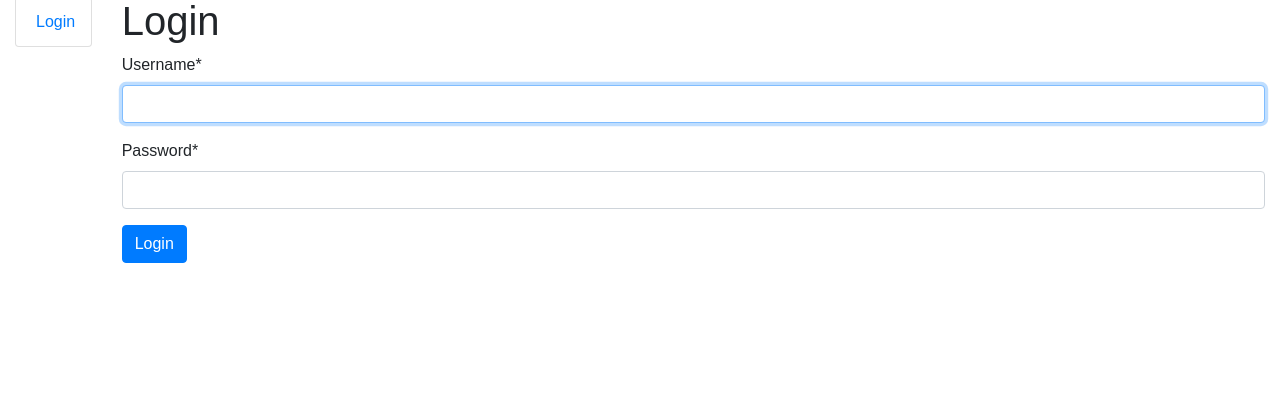
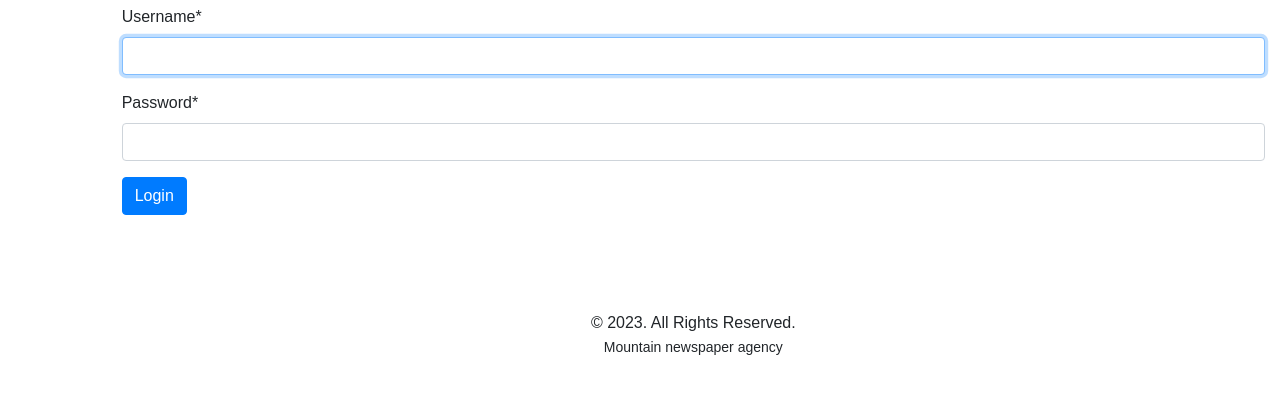
Before and after one commit to skmiwa1/newspaper-agency, a Django app: page /accounts/login/ in a window 1280 px wide. Shown: the part 404-800 px from the top of the page. Run offline with Django 4.2, Linux system fonts and the light colour scheme; some libraries are stand-ins or nearby versions.

Commit message:
add footer

```diff
--- a/static/css/style.css
+++ b/static/css/style.css
@@ -11,6 +11,10 @@
     z-index: 10;
 }
 
+.navbar-brand
+{
+    height: 25px;
+}
 .navbar
 {
     background-image: linear-gradient(to right, #a517ba,#5f1782);
--- a/templates/base.html
+++ b/templates/base.html
@@ -21,7 +21,7 @@
   <section id="nav-bar">
 
   <nav class="navbar navbar-expand-lg navbar-light">
-    <a class="navbar-brand" href="#">Hello!</a>
+    <a class="navbar-brand" href="#"><img src="{% static 'img' %}" alt=""></a>
     <button class="navbar-toggler" type="button" data-toggle="collapse" data-target="#navbarNav" aria-controls="navbarNav" aria-expanded="false" aria-label="Toggle navigation">
       <span class="navbar-toggler-icon"></span>
     </button>
@@ -50,7 +50,7 @@
   <div class="row">
   <div class="col-md-6">
   <p class="promo-title">Welcome to Mountain newspaper agency</p>
-  <p>Lorem ipsum dolor sit amet, consectetur adipisicing elit. Accusamus architecto beatae consequuntur deleniti eos, esse est eveniet expedita facilis incidunt magnam mollitia perferendis, possimus quasi qui quo sit tenetur unde.</p>
+  <p>Here You will have a possibility to create articles, sorting them by topics, as well as reading other`s</p>
   </div>
   </div>
   </div>
@@ -71,9 +71,13 @@
                   {% block pagination %}
                     {% include "includes/pagination.html" %}
                   {% endblock %}
+                  {% block footer %}
+                    {% include "includes/footer.html" %}
+                  {% endblock %}
+              </div>
 
-              </div>
           </div>
       </div>
   </html>
+
 </body>
--- /dev/null
+++ b/templates/includes/footer.html
@@ -0,0 +1,11 @@
+<footer class="probootstrap_section probootstrap-border-top">
+  <div class="container">
+    <div class="row mb-5">
+    </div>
+    <div class="row pt-5">
+      <div class="col-md-12 text-center">
+        <p class="probootstrap_font-14">&copy; 2023. All Rights Reserved. <br></a><small>Mountain newspaper agency</small></p>
+      </div>
+    </div>
+  </div>
+</footer>
```
Also changed, not shown: static/img/png-clipart-logo-newspaper-journalist-others-miscellaneous-company-thumbnail.png (added).
